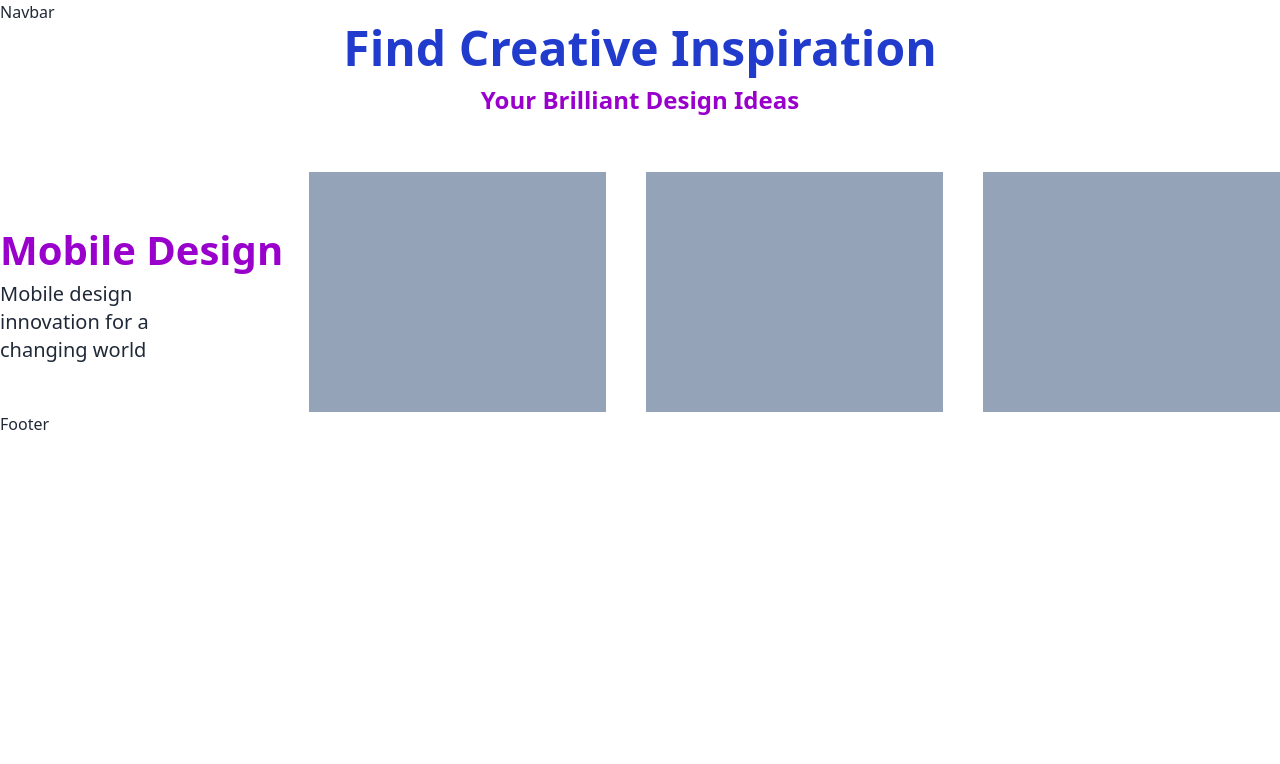
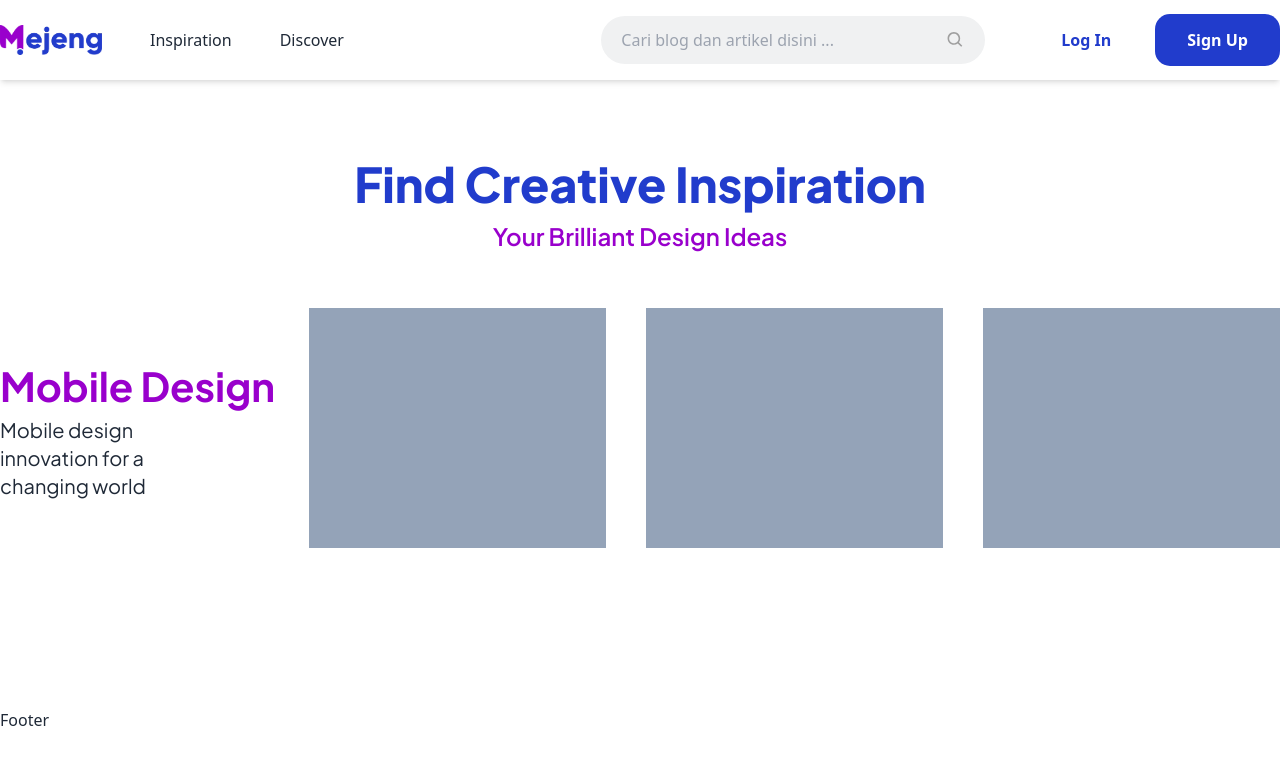
Before and after one commit to sgitwhyd/MejengProject, a Next.js app in the folder fe-design-camp/: page / in a window 1280 px wide. Shown: the top 764 px of the page. Built offline with nearby package versions, Linux system fonts and the light colour scheme.

Commit message:
feat: landingpage navbar

```diff
--- a/fe-design-camp/src/components/layout-main.jsx
+++ b/fe-design-camp/src/components/layout-main.jsx
@@ -1,12 +1,17 @@
 import React from "react";
 import Navbar from "./main/navbar/navbar";
 import Footer from "./main/footer/footer";
+import { plusJakartaSans } from "@/utils/font";
 
 export default function LayoutAdmin({ children }) {
   return (
     <>
       <Navbar />
-      <main className="container mx-auto">{children}</main>
+      <main
+        className={`max-w-screen-[1440px] container py-40 ${plusJakartaSans.className}`}
+      >
+        {children}
+      </main>
       <Footer />
     </>
   );
--- a/fe-design-camp/src/components/main/navbar/navbar.jsx
+++ b/fe-design-camp/src/components/main/navbar/navbar.jsx
@@ -1,5 +1,47 @@
 import React from "react";
+import logo from "@/assets/mejeng.webp";
+import Image from "next/image";
+import Link from "next/link";
+import { BiSearch } from "react-icons/bi";
 
 export default function Navbar() {
-  return <div className="container mx-auto">Navbar</div>;
+  return (
+    <nav className=" absolute w-full shadow-md">
+      <div className="container flex h-20 items-center justify-between">
+        <div className="flex items-center justify-center gap-12 font-medium">
+          <Image src={logo} alt="logo" height={30} />
+          <Link href="/inspiration" className="hover:text-primary">
+            Inspiration
+          </Link>
+          <Link href="/discover" className="hover:text-primary">
+            Discover
+          </Link>
+        </div>
+        <div className="flex items-center justify-center gap-11">
+          <div className="flex h-12 w-96 items-center justify-center rounded-full bg-[#F0F1F2] px-5 text-[#9F9F9F]">
+            <input
+              type="text"
+              placeholder="Cari blog dan artikel disini ..."
+              className="w-full bg-transparent focus:outline-none"
+            />
+            <BiSearch size={20} />
+          </div>
+          <div className="flex items-center justify-center gap-3 ">
+            <Link
+              href={"/login"}
+              className="rounded-[15px] py-[14px] px-8 font-bold text-primary transition-all hover:bg-primary hover:text-white hover:shadow-primary/40 hover:drop-shadow-lg"
+            >
+              Log In
+            </Link>
+            <Link
+              href={"/register"}
+              className="rounded-[15px] bg-primary py-[14px] px-8 font-bold text-white"
+            >
+              Sign Up
+            </Link>
+          </div>
+        </div>
+      </div>
+    </nav>
+  );
 }
```
Also changed, not shown: fe-design-camp/src/assets/mejeng-logo.png (added), fe-design-camp/src/assets/mejeng.webp (added).
